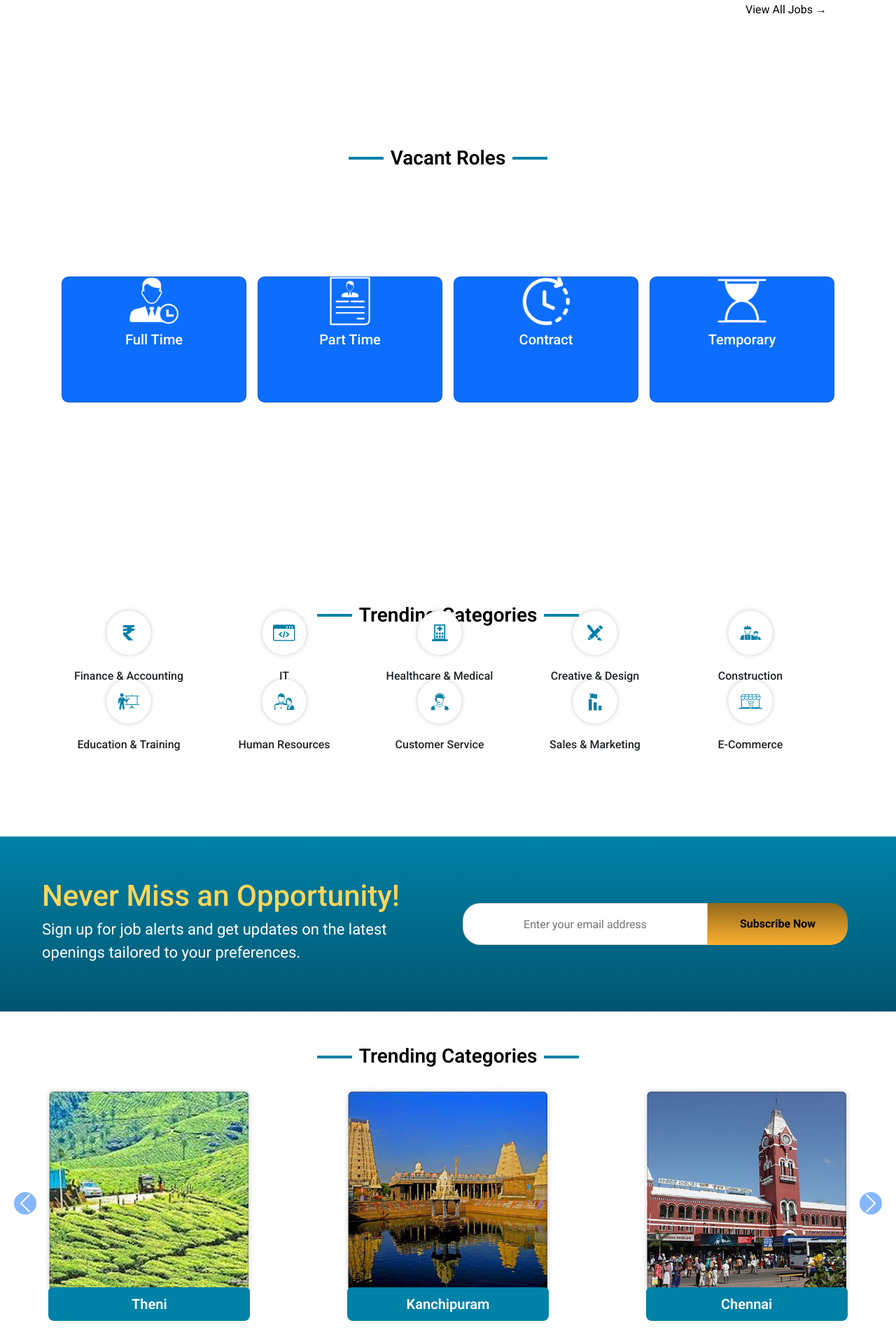
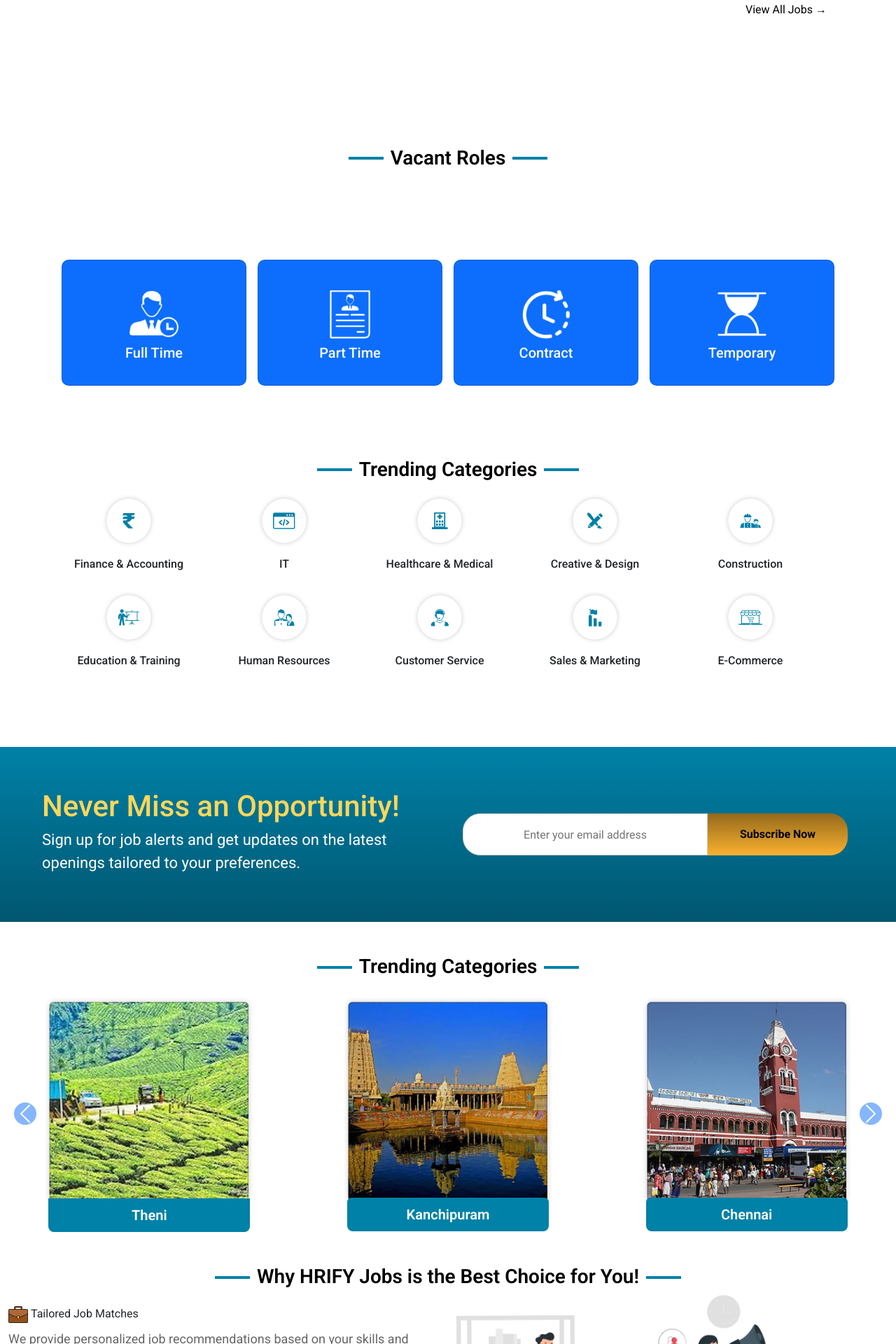
Before and after one commit to JKGlobalItSolutions/hrify_jobs, a React (Vite) app: page / in a window 1280 px wide. Shown: the part 2140-4060 px from the top of the page at 70% size. Built offline with nearby package versions, Linux system fonts and the light colour scheme.

Commit message:
herosection img correction
herosection img correction

```diff
--- a/src/component/Navbar.jsx
+++ b/src/component/Navbar.jsx
@@ -49,6 +49,7 @@ const Navbar = ({ usertoggle, userformtoggle }) => {
 
             {/* <li className="nav-item"> <Link to="/contactus" className=" text-black  text-decoration-none"> Contact Us </Link> </li> */}
             <Link to="/contactus" className="text-black text-decoration-none"> Contact Us </Link>
+
             {/* login to ture is show */}
 
             {false ? (<li className="nav-item" onClick={userformtoggle} > <Link to="/" className="  btn nav_loginbtn text-white text-decoration-none"> Login </Link> </li>) : null}
--- a/src/pages/Herosection.jsx
+++ b/src/pages/Herosection.jsx
@@ -368,11 +368,11 @@ const Herosection = ({ isvisible, setisvisible , isvisibleform ,setisvisibleform
             {/* vacant roles */}
 
 
-            <div className="container mb-5">
+            <div className="container ">
 
                 <div className="row">
                     {/* Text Container */}
-                    <div className="text-container mb-4 text-center">
+                    <div className="text-container  text-center">
                         <div className="line"></div>
                         <div className="text">Vacant Roles</div>
                         <div className="line"></div>
@@ -382,9 +382,9 @@ const Herosection = ({ isvisible, setisvisible , isvisibleform ,setisvisibleform
                     <div className="container text-center mt-5">
                         <div className="row g-3 vacant_rowsec">
                             {/* Full Time */}
-                            <div className="col-6 col-md-3">
-                                <div className="vacant-card card p-3 bg-primary text-white">
-                                    <img src={fram1} alt="Full Time" className="img-fluid card-img" />
+                            <div className="col-6 col-md-3 ">
+                                <div className="vacant-card card p-3 bg-primary text-white ">
+                                    <img src={fram1} alt="Full Time" className="img-fluid card-img mt-3" />
                                     <h5 className="mt-2">Full Time</h5>
                                 </div>
                             </div>
@@ -392,7 +392,7 @@ const Herosection = ({ isvisible, setisvisible , isvisibleform ,setisvisibleform
                             {/* Part Time */}
                             <div className="col-6 col-md-3">
                                 <div className="vacant-card card p-3 bg-primary text-white">
-                                    <img src={fram2} alt="Part Time" className="img-fluid card-img" />
+                                    <img src={fram2} alt="Part Time" className="img-fluid card-img mt-3" />
                                     <h5 className="mt-2">Part Time</h5>
                                 </div>
                             </div>
@@ -400,7 +400,7 @@ const Herosection = ({ isvisible, setisvisible , isvisibleform ,setisvisibleform
                             {/* Contract */}
                             <div className="col-6 col-md-3">
                                 <div className="vacant-card card p-3 bg-primary text-white">
-                                    <img src={fram3} alt="Contract" className="img-fluid card-img" />
+                                    <img src={fram3} alt="Contract" className="img-fluid card-img mt-3" />
                                     <h5 className="mt-2">Contract</h5>
                                 </div>
                             </div>
@@ -408,7 +408,7 @@ const Herosection = ({ isvisible, setisvisible , isvisibleform ,setisvisibleform
                             {/* Temporary */}
                             <div className="col-6 col-md-3">
                                 <div className="vacant-card card p-3 bg-primary text-white">
-                                    <img src={fram4} alt="Temporary" className="img-fluid card-img" />
+                                    <img src={fram4} alt="Temporary" className="img-fluid card-img mt-3" />
                                     <h5 className="mt-2">Temporary</h5>
                                 </div>
                             </div>
@@ -453,10 +453,10 @@ const Herosection = ({ isvisible, setisvisible , isvisibleform ,setisvisibleform
                             { img: t_c9, title: "Sales & Marketing" },
                             { img: t_c10, title: "E-Commerce" }
                         ].map((category, index) => (
-                            <div key={index} className="col-xl-2 col-lg-2 col-md-3 col-6 text-center mb-4">
+                            <div key={index} className="col-xl-2 col-lg-2 col-md-3 col-6 text-center mt-5">
                                 <div className="category-card">
                                     <img src={category.img} alt={category.title} className="img-fluid" />
-                                    <span className="category-text">{category.title}</span>
+                                    <span className="category-text mb-3">{category.title}</span>
                                 </div>
                             </div>
                         ))}
@@ -525,7 +525,7 @@ const Herosection = ({ isvisible, setisvisible , isvisibleform ,setisvisibleform
                                     <div className="col-12 col-md-4 text-center">
                                         <img src={theni} className="city_img" alt="Theni" />
                                         <br />
-                                        <button type="button" className="btn  city_btn">Theni</button>
+                                        <button type="button" className=" city_btn">Theni</button>
                                     </div>
                                     {/* These will be hidden on small screens */}
                                     <div className="col-md-4 text-center d-none d-md-block">
@@ -548,7 +548,7 @@ const Herosection = ({ isvisible, setisvisible , isvisibleform ,setisvisibleform
                                     <div className="col-12 col-md-4 text-center">
                                         <img src={chennaiing} className="city_img" alt="Chennai" />
                                         <br />
-                                        <button type="button" className="  city_btn">Chennai</button>
+                                        <button type="button" className="city_btn">Chennai</button>
                                     </div>
                                     {/* These will be hidden on small screens */}
                                     <div className="col-md-4 text-center d-none d-md-block">
@@ -692,7 +692,7 @@ const Herosection = ({ isvisible, setisvisible , isvisibleform ,setisvisibleform
 
                     </div>
 
-                    <div className="col-lg-6">
+                    <div className="col-lg-6 mt-5 ">
                         <img src={footertopimg} className="img-fluid" alt="" />
                     </div>
                 </div>
--- a/src/stylesheet/style.css
+++ b/src/stylesheet/style.css
@@ -1,5 +1,5 @@
-
-html, body  {
+html,
+body {
     overflow-x: hidden;
     width: 100%;
     max-width: 100%;
@@ -8,7 +8,9 @@ html, body  {
 
 
 @media (max-width:500px) {
-    html, body  {
+
+    html,
+    body {
         overflow-x: hidden;
         width: 100%;
         max-width: 100%;
@@ -97,7 +99,7 @@ html, body  {
 /* Tablet Screen Styles */
 @media (min-width: 600px) and (max-width: 1024px) {
     .herosectexr_img {
-      margin-left: 180px;
+        margin-left: 180px;
     }
 }
 
@@ -118,9 +120,12 @@ html, body  {
 
 @media (max-width: 576px) {
     .dropdown-btn {
-        padding: 16px 28px; /* Even bigger padding */
-        font-size: 20px; /* Bigger font size */
-        width: 100%; /* Full width for mobile */
+        padding: 16px 28px;
+        /* Even bigger padding */
+        font-size: 20px;
+        /* Bigger font size */
+        width: 100%;
+        /* Full width for mobile */
     }
 }
 
@@ -255,7 +260,8 @@ html, body  {
     border: none;
     font-size: 16px;
     text-align: center;
-    transition: none; /* Disable smooth transitions */
+    transition: none;
+    /* Disable smooth transitions */
 }
 
 /* Apply unique colors */
@@ -271,14 +277,19 @@ html, body  {
 /* Remove hover effects */
 .card-btn:hover,
 .card-btn1:hover {
-    background-color: inherit !important; /* Keeps the original background */
-    color: inherit !important; /* Keeps the original text color */
-    box-shadow: none !important; /* No shadow effect */
-    cursor: default; /* Normal cursor */
+    background-color: inherit !important;
+    /* Keeps the original background */
+    color: inherit !important;
+    /* Keeps the original text color */
+    box-shadow: none !important;
+    /* No shadow effect */
+    cursor: default;
+    /* Normal cursor */
 }
 
 /* Responsive adjustments */
 @media (max-width: 992px) {
+
     .card-btn,
     .card-btn1 {
         width: 250px;
@@ -288,6 +299,7 @@ html, body  {
 }
 
 @media (max-width: 768px) {
+
     .card-btn,
     .card-btn1 {
         width: 90%;
@@ -328,6 +340,10 @@ html, body  {
 
 /* vacant  */
 
+.vacant_rowsec {
+    height: 60px !important;
+}
+
 .vacant-card {
     width: 100%;
     min-height: 180px;
@@ -365,6 +381,11 @@ html, body  {
         width: 50px;
         height: 50px;
     }
+
+    .vacant_rowsec {
+        height: 130px !important;
+    }
+
 }
 
 
@@ -764,8 +785,8 @@ display: flex;
 
 
 
- /* Main Container */
- .hidden_box {
+/* Main Container */
+.hidden_box {
     position: absolute;
     display: flex;
     justify-content: center;
@@ -803,13 +824,15 @@ display: flex;
     cursor: pointer;
     padding: 10px;
 }
+
 .close_btn img {
     width: 30px;
     height: 30px;
 }
 
 /* Registration Buttons */
-.hiddenlogin_btn, .h_reg_btn {
+.hiddenlogin_btn,
+.h_reg_btn {
     width: 100%;
     max-width: 350px;
     font-size: 18px;
@@ -835,6 +858,7 @@ display: flex;
     color: #0231FF;
     font-weight: 500;
 }
+
 .h_reg_btn:hover {
     background-color: black;
     color: white;
@@ -916,7 +940,7 @@ display: flex;
 }
 
 .list-group-item:hover {
-background-color: white !important;
+    background-color: white !important;
 }
 
 /* Mobile-first default styling */
@@ -927,7 +951,8 @@ background-color: white !important;
         margin: auto;
         padding: 10px;
         position: absolute;
-        margin-left: 0; /* Reset margin for mobile */
+        margin-left: 0;
+        /* Reset margin for mobile */
     }
 
     .home_btn {
```
